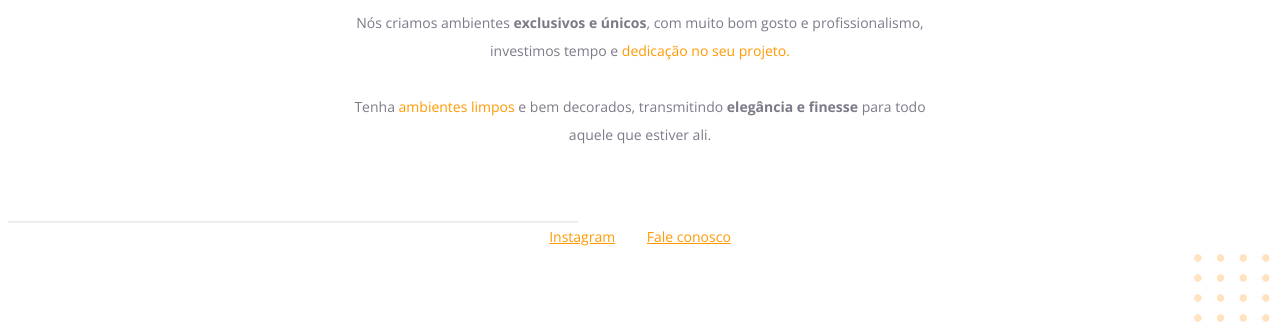
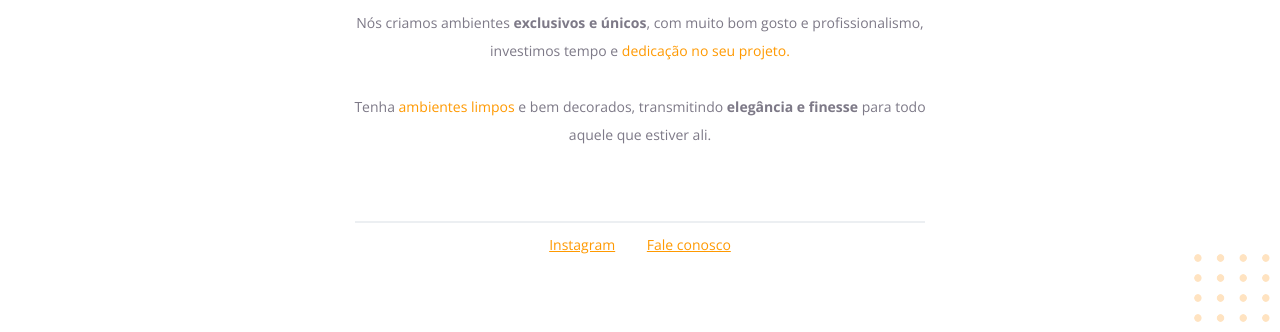
Before and after one commit to C410-h/Rocketseat-Bug_Fix_01, a plain HTML site: page index.html in a window 1280 px wide. Shown: the part 468-800 px from the top of the page. Drawn offline with nearby package versions, Linux system fonts and the light colour scheme.

Commit message:
line fix

```diff
--- a/style.css
+++ b/style.css
@@ -46,9 +46,9 @@ p, #footer {
 
 .line {
     width: 568px;
-    height: 0;
+    height: 0px;
 
-    margin: 0 8px;
+    margin: 0px auto 8px;
 
     border: 1px solid #ECEFF2;
 }
```
